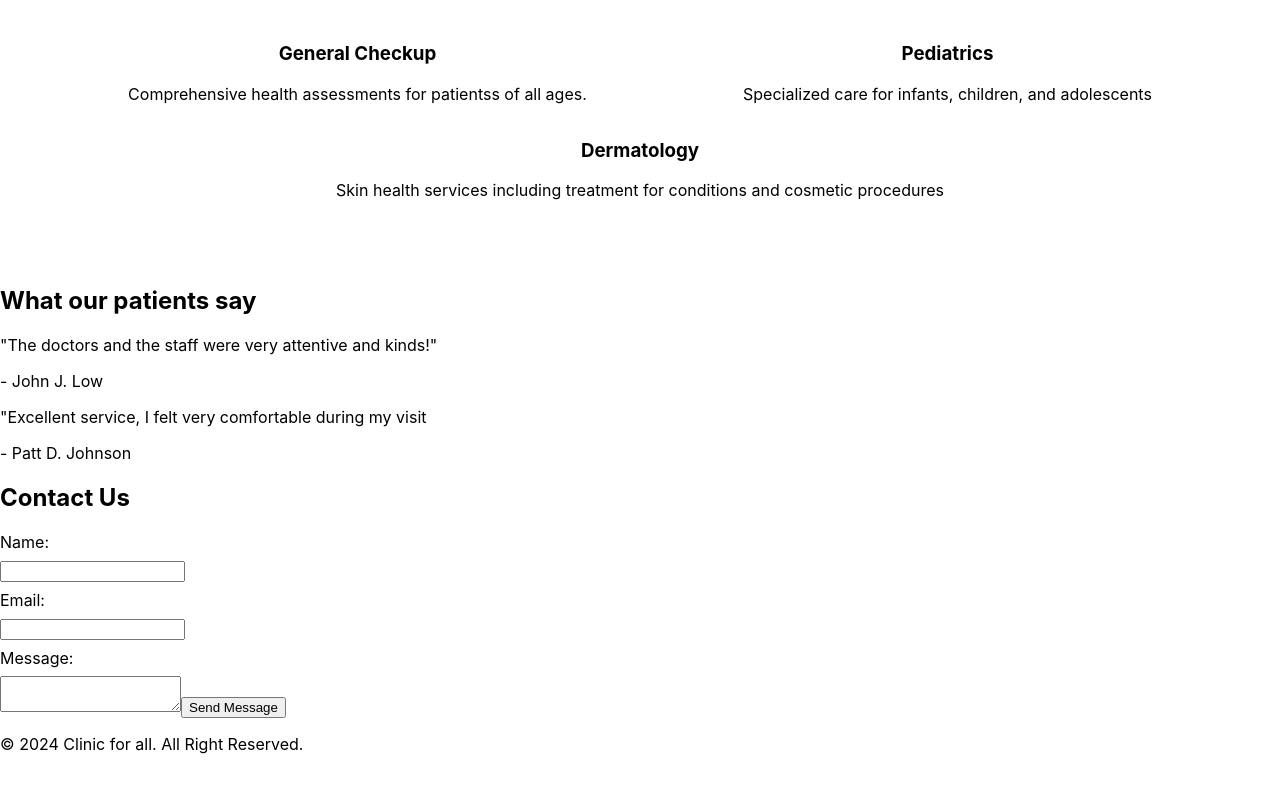
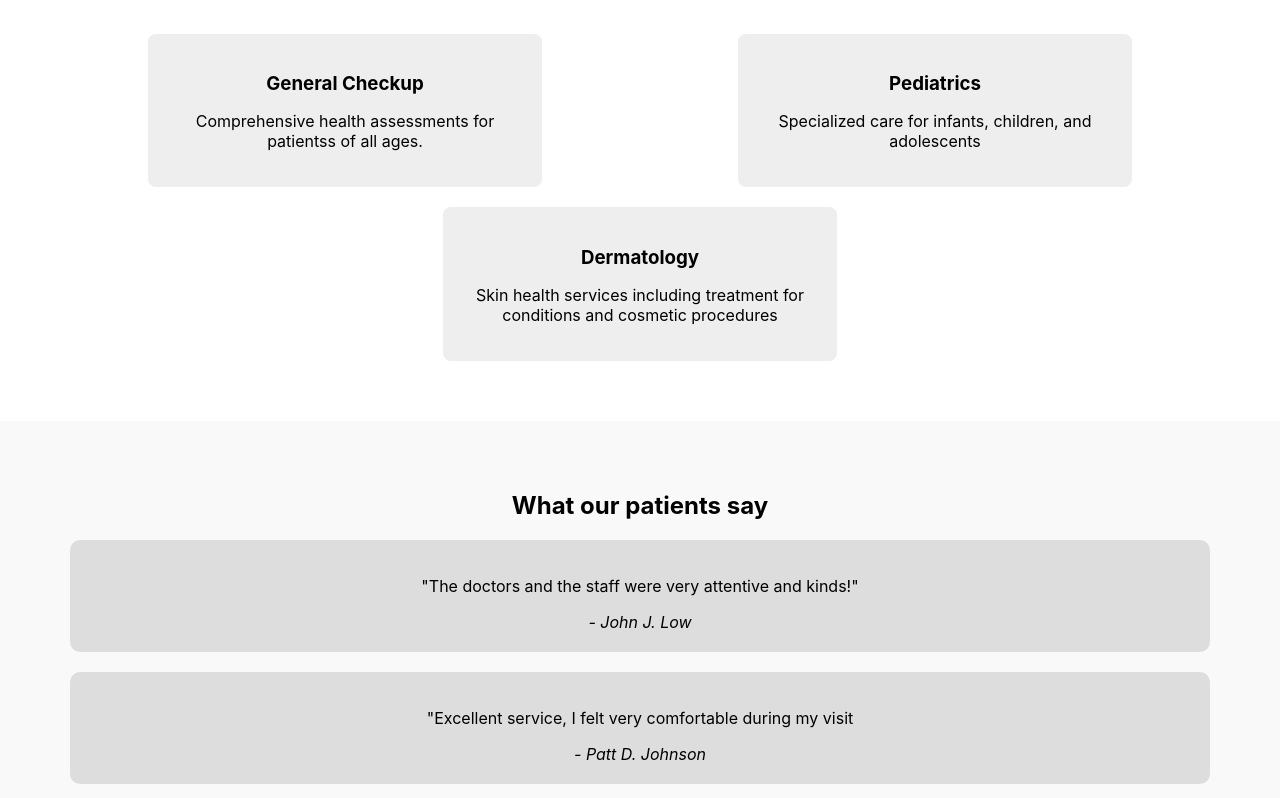
Before and after one commit to softerry/booking-app, a React (Create React App) app: page / in a window 1280 px wide. Shown: the part 1042-1840 px from the top of the page. Before the commit the page ends 1812 px from the top, so only its background shows below. Built offline with nearby package versions, Linux system fonts and the light colour scheme.

Commit message:
Home page update with css

```diff
--- a/src/index.css
+++ b/src/index.css
@@ -230,3 +230,78 @@ nav ul li a:hover{
   justify-content: space-around;
   flex-wrap: wrap;
 }
+.service{
+  flex-basis: 30%;
+  margin:10px;
+  padding:20px;
+  background: #eee;
+  border-radius: 8px;
+}
+.service h3{
+  margin-bottom: 15px;
+}
+
+/* Testimonials section */
+#testimonials{
+  padding:50px;
+  background-color: #f9f9f9;
+  text-align: center;
+
+}
+.testimonials-container{
+  display: flex;
+  justify-content: space-around;
+  flex-wrap: wrap;
+}
+
+.testimonial{
+  flex-basis: 45%;
+  margin: 20px;
+  padding: 20px;
+  background: #ddd;
+  border-radius: 10px;
+}
+.testimonial span{
+  display: block;
+  margin-top: 10px;
+  font-style: italic;
+}
+
+/* contact section */
+#contact{
+  padding:50px;
+  background:#f4f4f4;
+  text-align:center;
+}
+form{
+  display: flex;
+  flex-direction: column;
+  max-width: 400px;
+  margin: 0 auto;
+}
+form label{
+  margin-bottom:10px;
+}
+form input, form textarea{
+  margin-bottom:20px;
+  padding:10px;
+  border:1px solid #ccc;
+  border-radius: 4px;
+}
+
+form button{
+  padding:10px;
+  background-color: #4caf50;
+  color: white;
+  cursor: pointer;
+  border: none;
+}
+form button:hover{
+  background-color: #45a049;
+}
+footer{
+  background-color: #333;
+  color:white;
+  text-align: center;
+  padding:20px 0;
+}
--- a/src/index.js
+++ b/src/index.js
@@ -3,7 +3,6 @@ import ReactDOM from 'react-dom/client';
 // import Login from './login';
 import './index.css';
 // import Signup from './signup';
-import EyeButton from './button';
 import Signup from './signup';
 import Home from './home';
 
```
Also changed, not shown: 1 other file (tests, documents, lock files or other folders).
